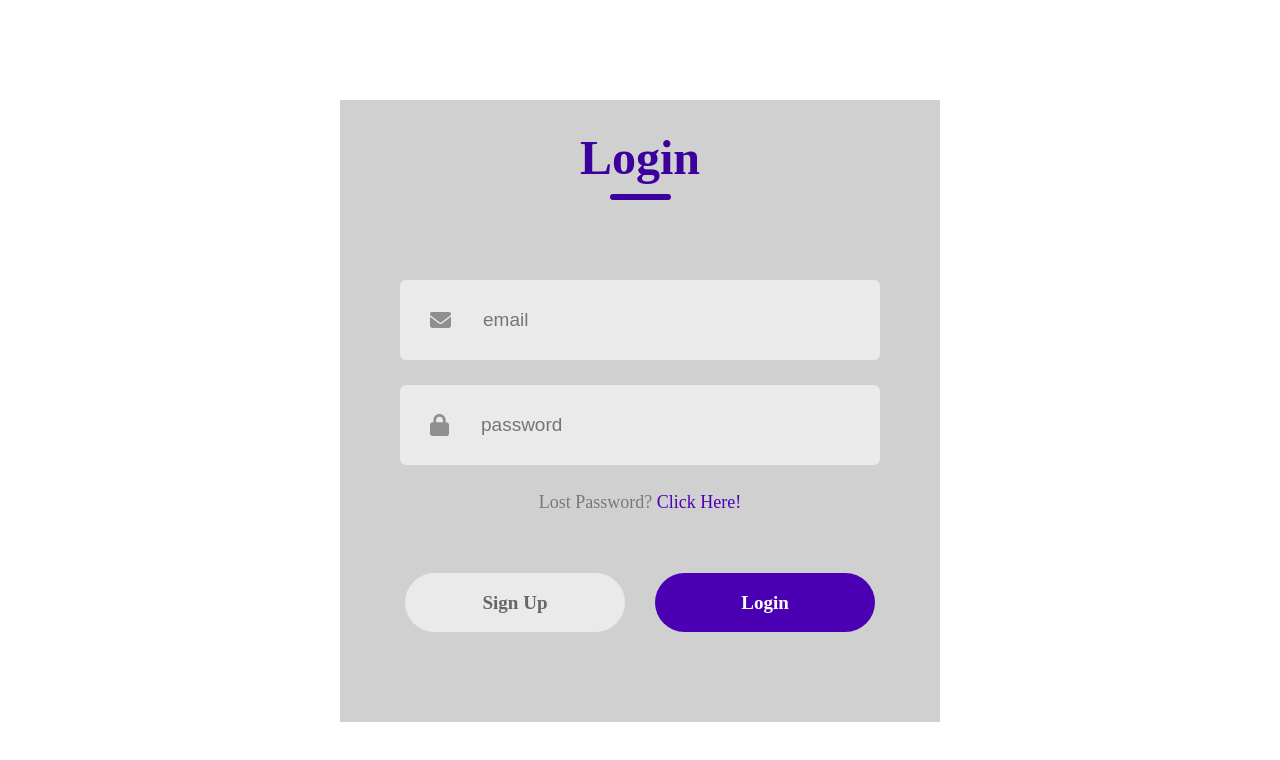
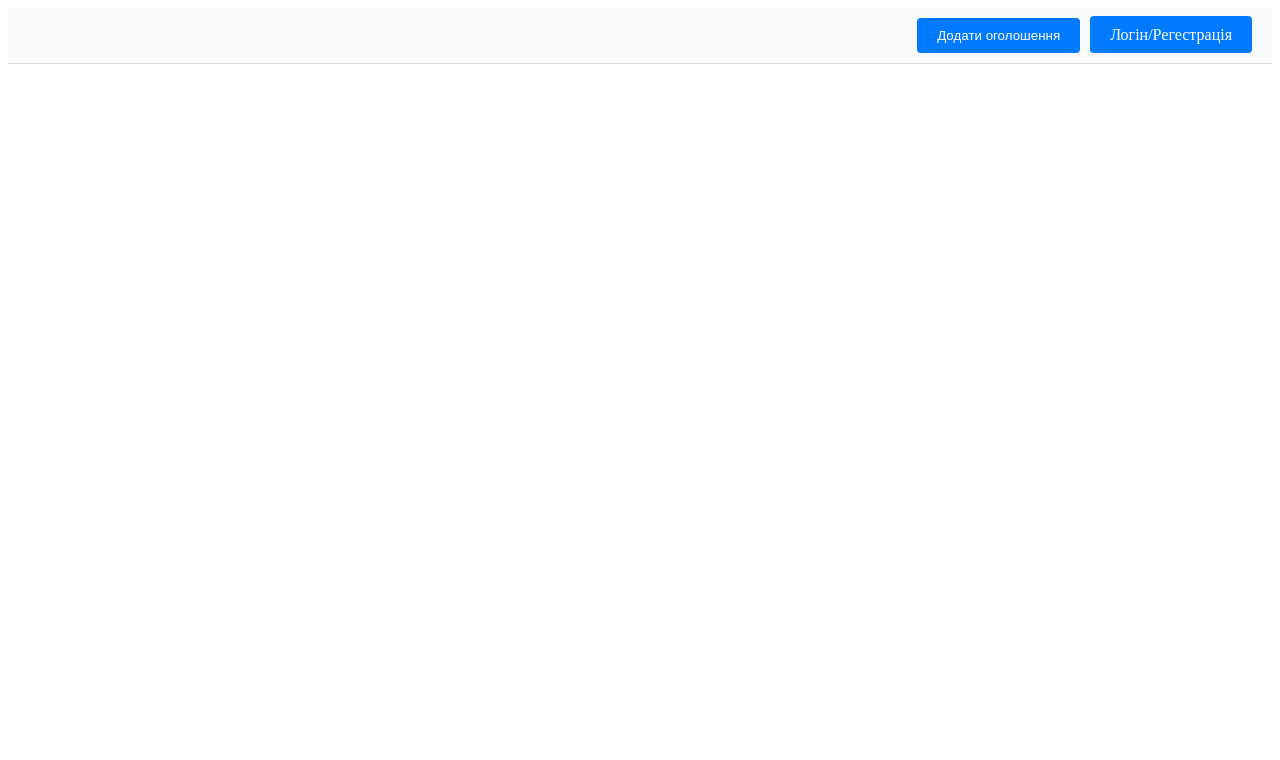
Before and after one commit to olehskomorokha/react-sellmarket, a React (Create React App) app: page / in a window 1280 px wide. Shown: the top 760 px of the page. Built offline with nearby package versions, Linux system fonts and the light colour scheme; the HTML template or start-up script is replaced by a standard one.

Commit message:
add routes

```diff
--- a/package.json
+++ b/package.json
@@ -8,6 +8,7 @@
     "@testing-library/user-event": "^13.5.0",
     "react": "^18.3.1",
     "react-dom": "^18.3.1",
+    "react-router-dom": "^6.26.2",
     "react-scripts": "5.0.1",
     "web-vitals": "^2.1.4"
   },
--- a/src/App.js
+++ b/src/App.js
@@ -1,12 +1,20 @@
 import './App.css';
+import { BrowserRouter as Router, Routes, Route } from 'react-router-dom';
 import Header from './components/Header';
-import LoginSingUp from './components/LoginSignUp/LoginSignUp';
+import LoginSignUp from './components/LoginSignUp/LoginSignUp';
+import Main from './components/Main/Main.jsx';
 
 function App() {
   return (
-    <div className="App">
-      <LoginSingUp></LoginSingUp>
-    </div>
+    <Router>
+      <div className="App">
+        <Routes>
+          <Route path="/" element={<Main />} />
+          <Route path="/login" element={<LoginSignUp />} />
+          <Route path="*" element={<div>404</div>} />
+        </Routes>
+      </div>
+    </Router>
   );
 }
 
--- a/src/components/Header.js
+++ b/src/components/Header.js
@@ -1,3 +1,4 @@
+import { Link } from 'react-router-dom';
 import '../index.css';
 const Header = () =>{
     const jwtToken = localStorage.getItem('jwtToken'); // Check for the token
@@ -7,10 +8,12 @@ const Header = () =>{
             <button id="addProduct-button">Додати оголошення</button>
                 {jwtToken ? (
                     // If JWT token exists, show profile button
-                    <button id="Home-button">Мій профіль</button>
+                    <button>Мій профіль</button>
                 ) : (
                     // If no JWT token, show login/registration button
-                    <button id="login-button">Логін/Регестрація</button>
+                    <Link to="/login" className='button'>
+                        Логін/Регестрація
+                    </Link>
                 )}
             </div>
         </div>
--- /dev/null
+++ b/src/components/Main/Main.jsx
@@ -0,0 +1,12 @@
+import './Main.css';
+import Header from '../Header';
+
+const Main = () => {
+  return (
+    <div>
+      <Header/>
+    </div>
+  );
+};
+
+export default Main;
--- a/src/index.css
+++ b/src/index.css
@@ -11,7 +11,21 @@
     color: white;
     border: none;
     padding: 10px 20px;
+    margin-left: 10px;
     cursor: pointer;
     border-radius: 4px;
 }
+.headerBtn {
+  padding: 10px;
+}
+.button{
+  background-color: #007bff;
+  color: white;
+  border: none;
+  padding: 10px 20px;
+  margin-left: 10px;
+  cursor: pointer;
+  border-radius: 4px;
+  text-decoration: none;
+}
 /* /header */
```
Also changed, not shown: src/components/Main/Main.css (added), 1 other file (tests, documents, lock files or other folders).
